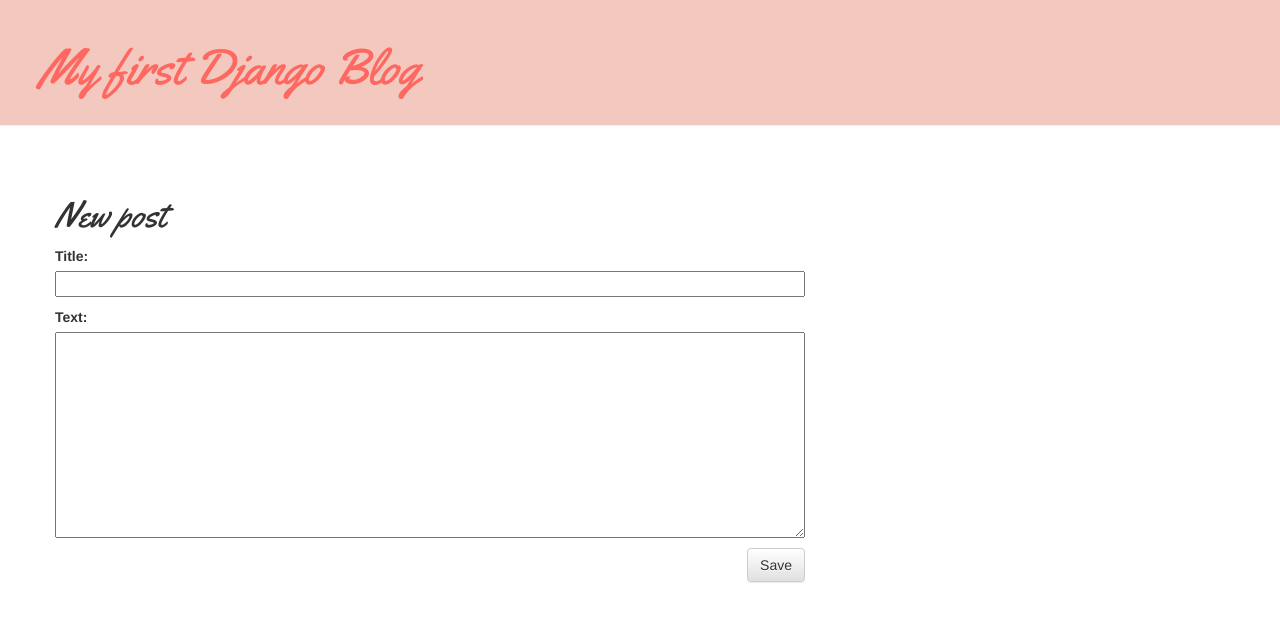
After one commit to ladykot/my-first-blog, a Django app: page /post/new/ in a window 1280 px wide. The commit adds this page. Shown: the top 622 px of the page. Run offline with Django 3.2, Linux system fonts and the light colour scheme; some libraries are stand-ins or nearby versions.

Commit message:
add form for new post

```diff
--- /dev/null
+++ b/blog/forms.py
@@ -0,0 +1,10 @@
+from django import forms
+
+from .models import Post
+
+
+class PostForm(forms.ModelForm):
+
+    class Meta:
+        model = Post
+        fields = ('title', 'text',)
--- a/blog/static/css/blog.css
+++ b/blog/static/css/blog.css
@@ -3,6 +3,10 @@
     margin-top: 0;
     margin-bottom: 50px;
     padding: 20px 20px 20px 40px;
+}
+
+.page-header span{
+    color: #FE6860;
 }
 
 .page-header h1 {
--- a/blog/templates/blog/base.html
+++ b/blog/templates/blog/base.html
@@ -10,6 +10,9 @@
 <body>
     <div class="page-header">
         <h1><a href="/">My first Django Blog</a></h1>
+        {% if user.is_authenticated %}
+            <a href="{% url 'post_new' %}" class="top-menu"><span class="glyphicon glyphicon-plus"></span></a>
+        {% endif %}
     </div>
     <div class="content container">
         <div class="row">
--- a/blog/templates/blog/post_detail.html
+++ b/blog/templates/blog/post_detail.html
@@ -1,3 +1,4 @@
+
 {% extends 'blog/base.html' %}
 
 {% block content %}
@@ -7,6 +8,9 @@
                 {{ post.published_date }}
             </div>
         {% endif %}
+        {% if user.is_authenticated%}
+            <a class="btn btn-default" href="{% url 'post_edit' pk=post.pk %}"><span class="glyphicon glyphicon-pencil"></span></a>
+        {% endif %}
         <h1>{{ post.title }}</h1>
         <p>{{ post.text|linebreaksbr }}</p>
     </div>
--- /dev/null
+++ b/blog/templates/blog/post_edit.html
@@ -0,0 +1,9 @@
+{% extends 'blog/base.html' %}
+
+{% block content %}
+    <h1>New post</h1>
+    <form method="POST" class="post-form">{% csrf_token %}
+        {{ form.as_p }}
+        <button type="submit" class="save btn btn-default">Save</button>
+    </form>
+{% endblock %}
--- a/blog/urls.py
+++ b/blog/urls.py
@@ -3,5 +3,8 @@
 
 urlpatterns = [
     path('', views.post_list, name='post_list'),  # name - имя url
-    path('post/<int:pk>/', views.post_detail, name='post_detail')
+    path('post/<int:pk>/', views.post_detail, name='post_detail'),
+    path('post/new/', views.post_new, name='post_new'),
+    path('post/<int:pk>/edit/', views.post_edit, name='post_edit'),
+
 ]
--- a/blog/views.py
+++ b/blog/views.py
@@ -1,11 +1,46 @@
 from django.shortcuts import render, get_object_or_404
 from django.utils import timezone
+from django.shortcuts import redirect
+
 from .models import Post
+from .forms import PostForm
+
+
 
 def post_list(request):
-    posts = Post.objects.filter(published_date__lte=timezone.now()).order_by('-published_date')
+    posts = Post.objects.filter(
+        published_date__lte=timezone.now()).order_by('-published_date')
     return render(request, 'blog/post_list.html', {'posts': posts})
+
 
 def post_detail(request, pk):
     post = get_object_or_404(Post, pk=pk)
     return render(request, 'blog/post_detail.html', {'post': post})
+
+
+def post_new(request):
+    if request.method == "POST":
+        form = PostForm(request.POST)
+        if form.is_valid():
+            post = form.save(commit=False)
+            post.author = request.user
+            post.published_date = timezone.now()
+            post.save()
+            return redirect('post_detail', pk=post.pk)
+    else:
+        form = PostForm()
+    return render(request, 'blog/post_edit.html', {'form': form})
+
+def post_edit(request, pk):
+    post = get_object_or_404(Post, pk=pk)
+    if request.method == "POST":
+        form = PostForm(request.POST, instance=post)
+        if form.is_valid():
+            post = form.save(commit=False)
+            post.author = request.user
+            post.published_date = timezone.now()
+            post.save()
+            return redirect('post_detail', pk=post.pk)
+    else:
+        form = PostForm(instance=post)
+    return render(request, 'blog/post_edit.html', {'form': form})
```
